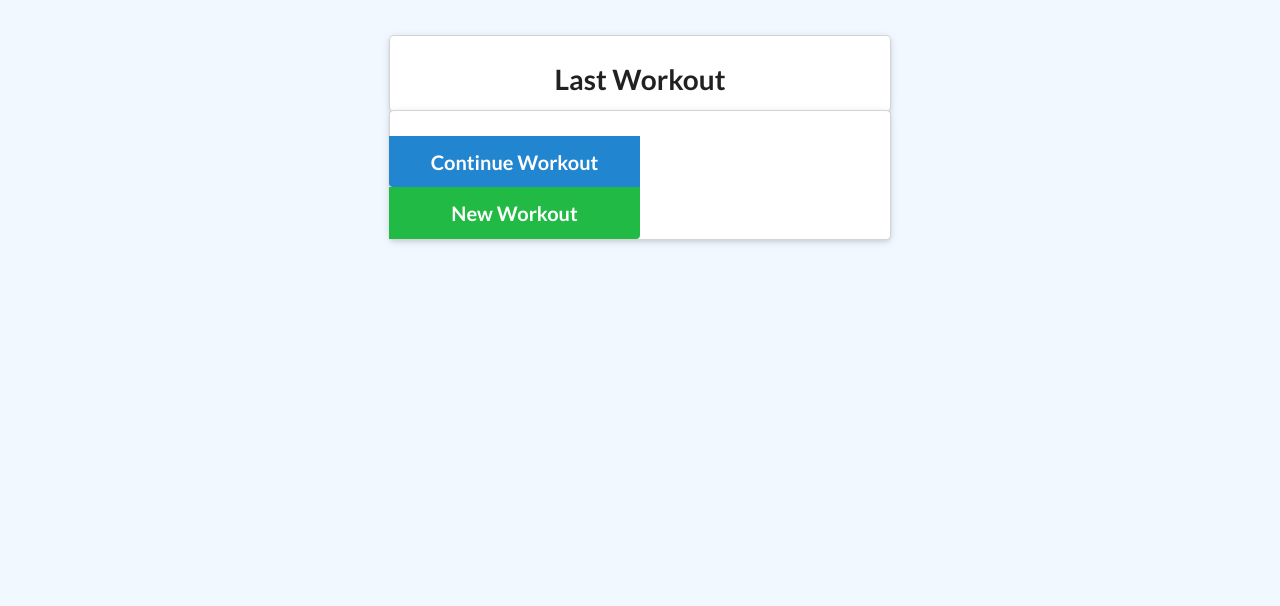
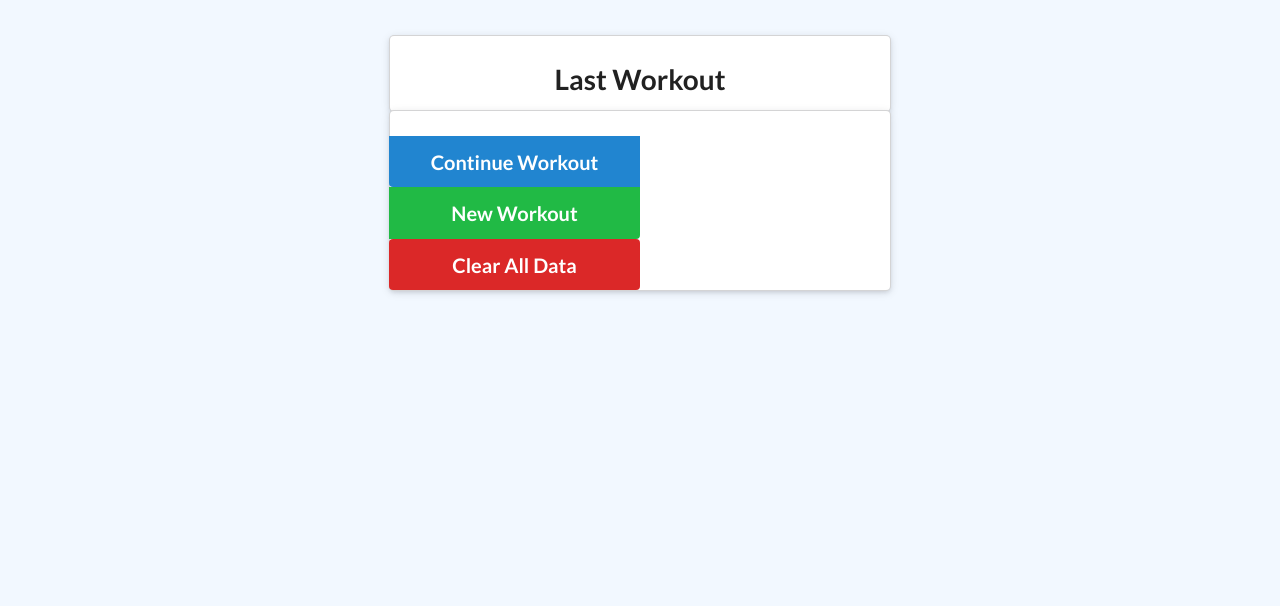
Before and after one commit to alantiren/TrackyourFitness, a website: page public/index.html in a window 1280 px wide. Shown: the part 194-800 px from the top of the page. Drawn offline with nearby package versions, Linux system fonts and the light colour scheme; no server answers.

Commit message:
Update index.html

```diff
--- a/public/index.html
+++ b/public/index.html
@@ -41,6 +41,7 @@
         <div class="buttons">
           <a id="continue-btn" href="/exercise?" class="huge ui blue button">Continue Workout</a>
           <a href="/exercise" class="huge positive ui button">New Workout</a>
+          <button id="clearDataBtn" class="huge negative ui button">Clear All Data</button>
         </div>
       </div>
     </div>
```
